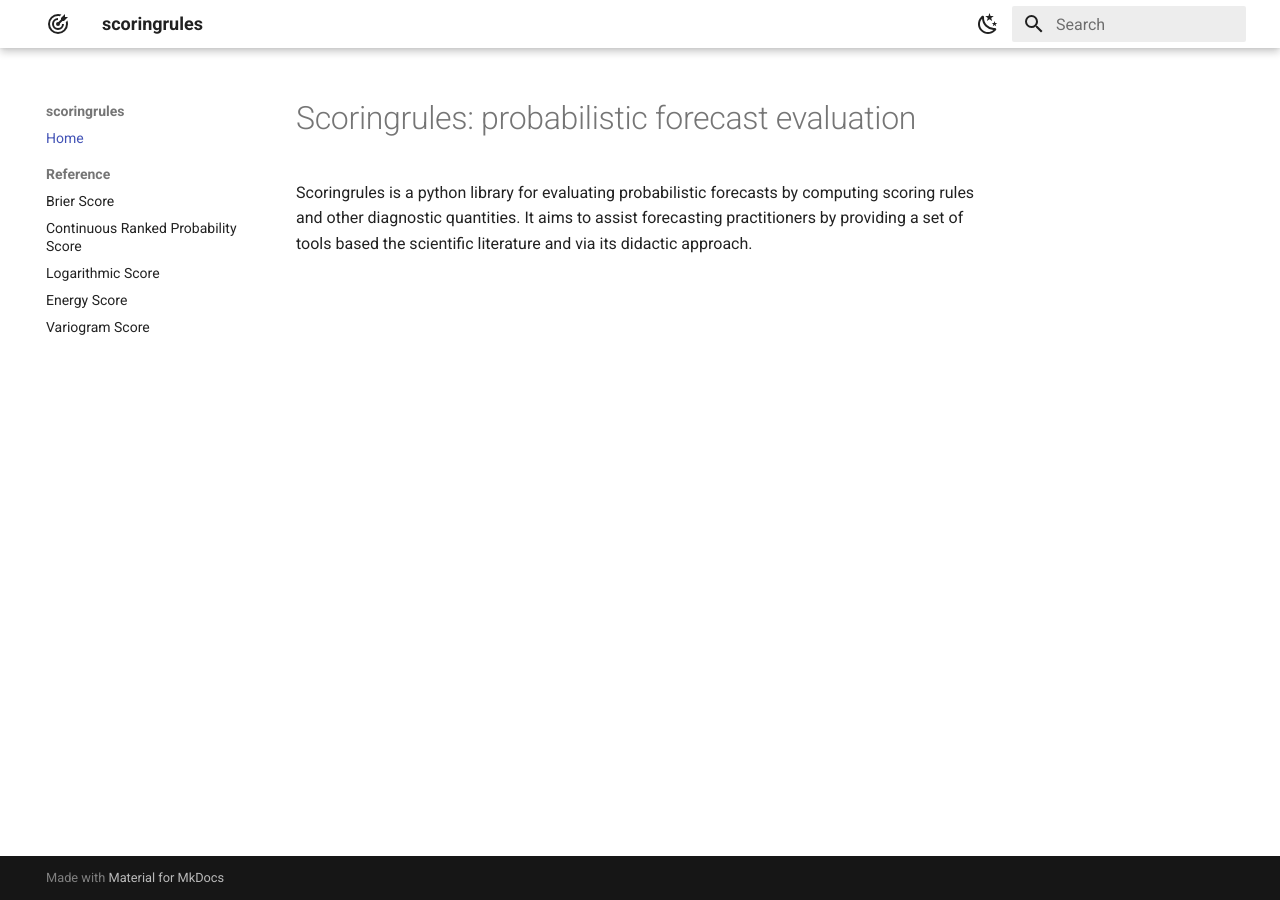
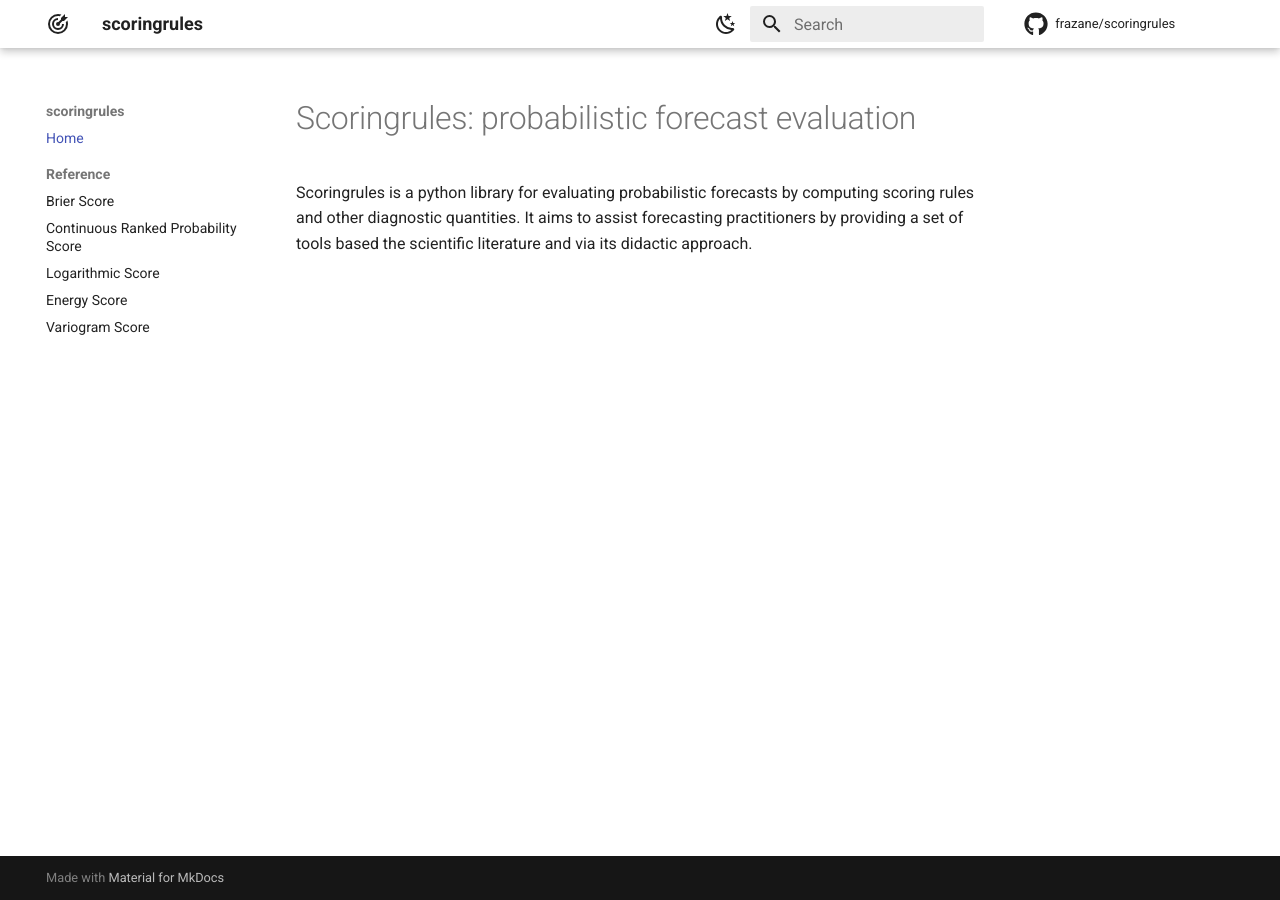
Before and after one commit to frazane/scoringrules, an MkDocs documentation site: the page built from docs/index.md, in a window 1280 px wide. Built offline with MkDocs 1.6.1 and Material for MkDocs 9.7.7, drawn with Linux system fonts in a browser that asks for light colours; comment, search, counter and statistics services are not loaded.

Commit message:
add repo link to docs

```diff
--- a/mkdocs.yaml
+++ b/mkdocs.yaml
@@ -1,5 +1,7 @@
 site_name: scoringrules
 site_description: The documentation for the scoringrules python library.
+repo_name: frazane/scoringrules
+repo_url: https://github.com/frazane/scoringrules
 
 nav:
   - Home: index.md
@@ -34,7 +36,7 @@ theme:
             icon: material/weather-sunny
             name: Switch to light mode
   icon:
-      repo: fontawesome/brands/github  # GitHub logo in top right
+      repo: fontawesome/brands/github
       logo: "material/bullseye-arrow"
 
 
@@ -45,14 +47,14 @@ plugins:
       handlers:
         python:
           selection:
-            inherited_members: true  # Allow looking up inherited methods
+            inherited_members: true
           rendering:
-            show_root_heading: true  # actually display anything at all...
-            show_root_full_path: true  # display "diffrax.asdf" not just "asdf"
+            show_root_heading: true
+            show_root_full_path: true
             show_if_no_docstring: true
             show_signature_annotations: true
-            show_source: true  # don't include source code
-            members_order: source  # order methods according to their order of definition in the source code, not alphabetical order
+            show_source: true
+            members_order: source
             heading_level: 4
           options:
             docstring_style: "numpy"
```
